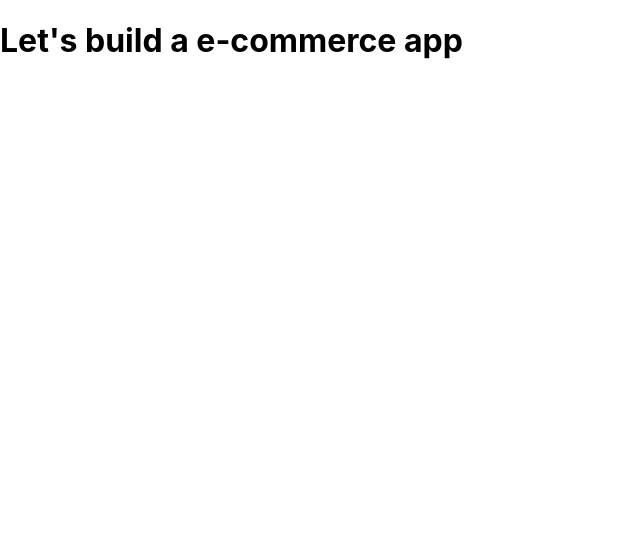
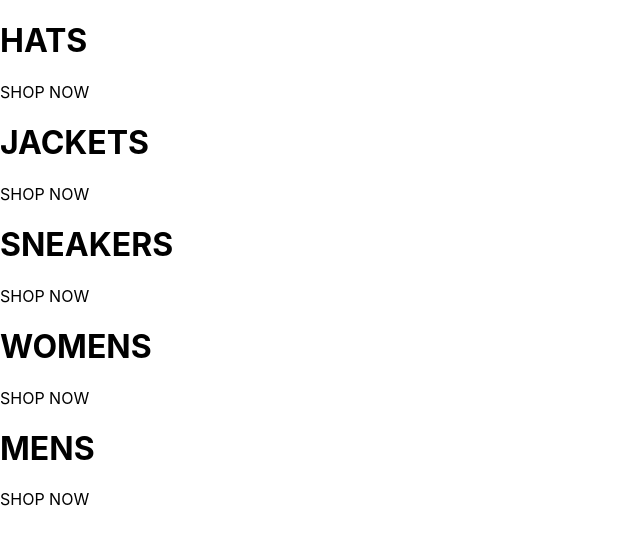
Before and after one commit to abdullahclarusway/Lighthouse_Clothing_E_Commerce, a React (Create React App) app: page / in a window 1280 px wide. Shown: the top 544 px of the page, without its empty margins (0-640 px from the left). Built offline with nearby package versions, Linux system fonts and the light colour scheme; the HTML template or start-up script is replaced by a standard one.

Commit message:
Add home component

```diff
--- a/src/App.js
+++ b/src/App.js
@@ -1,10 +1,11 @@
 import React from "react";
 import "./App.css";
+import Home from "./Home";
 
 function App() {
   return (
     <div>
-      <h1>Let's build a e-commerce app</h1>
+      <Home />
     </div>
   );
 }
--- /dev/null
+++ b/src/Home.js
@@ -0,0 +1,42 @@
+import React from 'react'
+
+const Home = () => {
+    return (
+        <div className="homepage">
+            <div className="directory-menu">
+                <div className="menu-item">
+                    <div className="content">
+                        <h1 className="title">HATS</h1>
+                        <span className="subtitle" >SHOP NOW</span>
+                    </div>
+                </div>
+                <div className="menu-item">
+                    <div className="content">
+                        <h1 className="title">JACKETS</h1>
+                        <span className="subtitle" >SHOP NOW</span>
+                    </div>
+                </div>
+                <div className="menu-item">
+                    <div className="content">
+                        <h1 className="title">SNEAKERS</h1>
+                        <span className="subtitle" >SHOP NOW</span>
+                    </div>
+                </div>
+                <div className="menu-item">
+                    <div className="content">
+                        <h1 className="title">WOMENS</h1>
+                        <span className="subtitle" >SHOP NOW</span>
+                    </div>
+                </div>
+                <div className="menu-item">
+                    <div className="content">
+                        <h1 className="title">MENS</h1>
+                        <span className="subtitle" >SHOP NOW</span>
+                    </div>
+                </div>
+            </div>
+        </div>
+    )
+}
+
+export default Home
```
